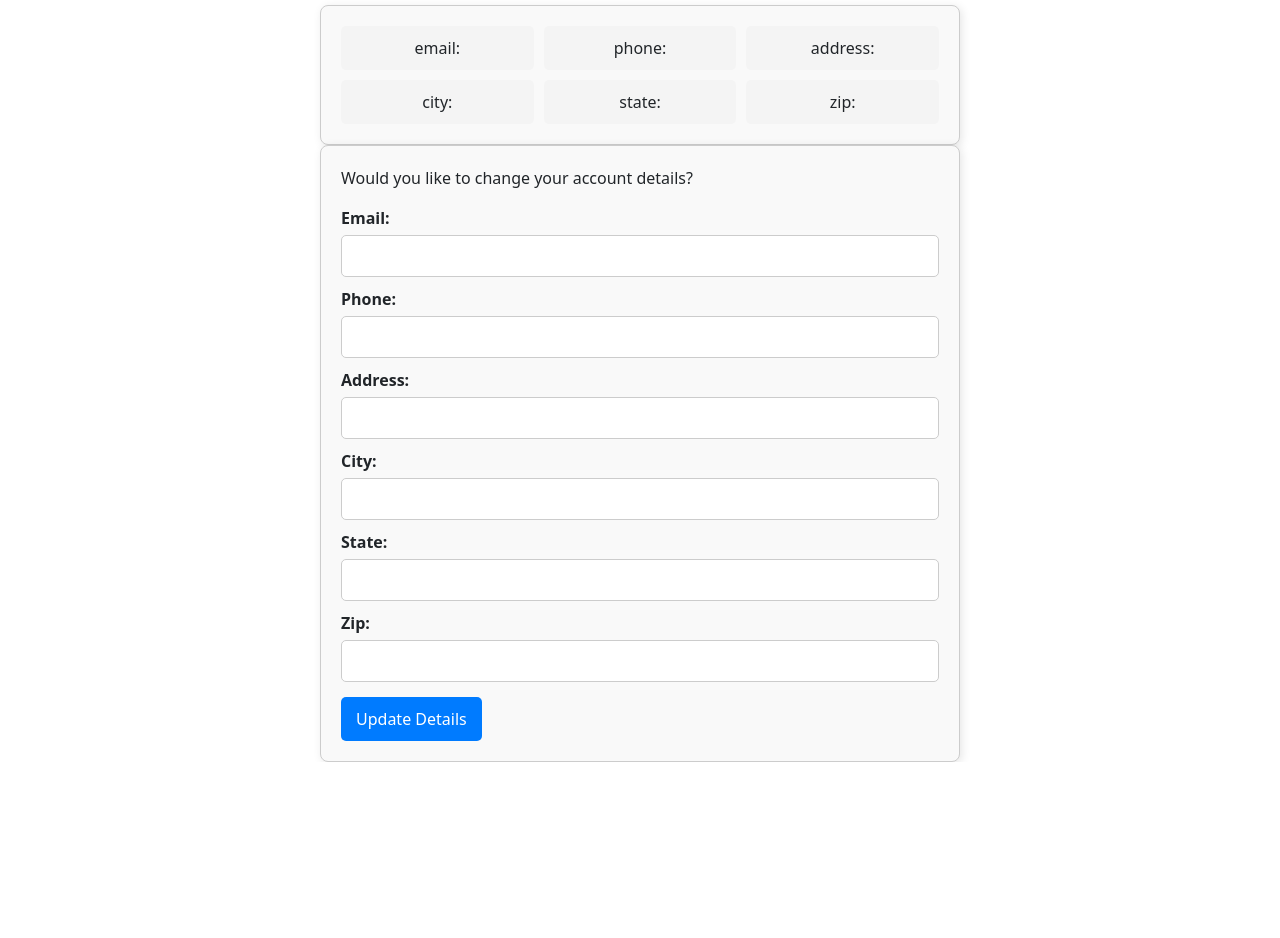
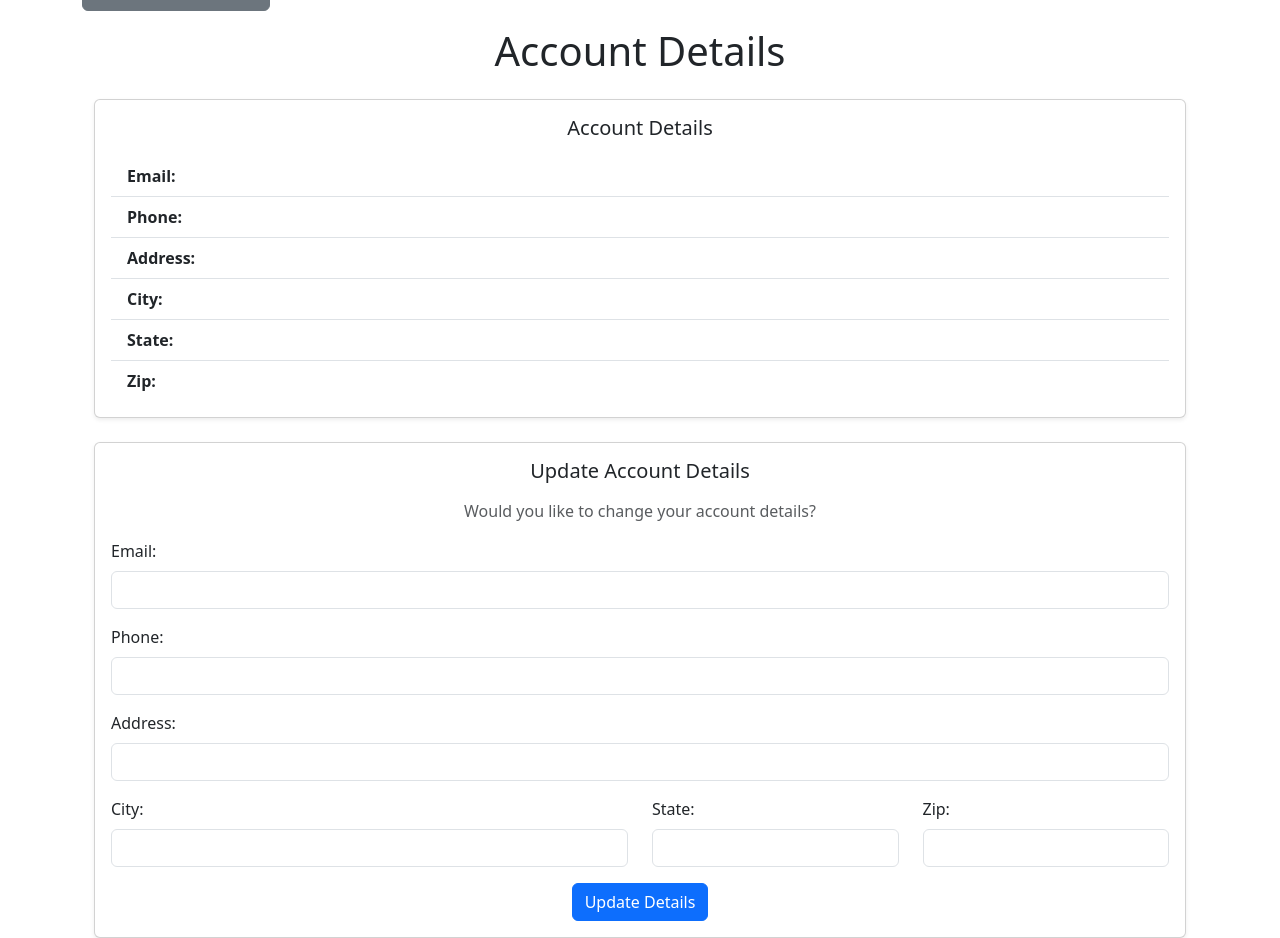
Before and after one commit to rileytittle/crsh-epic-disaster-resiliency-hub, a React (Vite) app in the folder frontend/: page /volunteer/account-details in a window 1280 px wide. Shown: the part 131-1069 px from the top of the page. Before the commit the page ends 893 px from the top, so only its background shows below. Built offline with nearby package versions, Linux system fonts and the light colour scheme.

Commit message:
Added css/bootstrap to all of my features

```diff
--- a/frontend/src/App.jsx
+++ b/frontend/src/App.jsx
@@ -6,6 +6,7 @@ import {
 	RouterProvider,
 } from "react-router-dom";
 import "./App.css";
+import 'bootstrap/dist/css/bootstrap.min.css';
 import MainLayout from "./layouts/MainLayout";
 import Homepage from "./pages/Homepage";
 import HomeownerRequests from "./pages/HomeownerRequests";
--- a/frontend/src/components/AccountDetails.jsx
+++ b/frontend/src/components/AccountDetails.jsx
@@ -1,18 +1,23 @@
-import "../App.css";
+import "bootstrap/dist/css/bootstrap.min.css";
 
-function AccountDetails(props){
+function AccountDetails(props) {
+    return (
+        <div className="container mt-4">
+            <div className="card shadow-sm">
+                <div className="card-body">
+                    <h5 className="card-title text-center mb-3">Account Details</h5>
+                    <ul className="list-group list-group-flush">
+                        <li className="list-group-item"><strong>Email:</strong> {props.email}</li>
+                        <li className="list-group-item"><strong>Phone:</strong> {props.phone}</li>
+                        <li className="list-group-item"><strong>Address:</strong> {props.address}</li>
+                        <li className="list-group-item"><strong>City:</strong> {props.city}</li>
+                        <li className="list-group-item"><strong>State:</strong> {props.state}</li>
+                        <li className="list-group-item"><strong>Zip:</strong> {props.zip}</li>
+                    </ul>
+                </div>
+            </div>
+        </div>
+    );
+}
 
-    return(
-        <>
-        <div className="div-account-details-grid">
-            <p>email: {props.email}</p>
-            <p>phone: {props.phone}</p>
-            <p>address: {props.address}</p>
-            <p>city: {props.city}</p>
-            <p>state: {props.state}</p>
-            <p>zip: {props.zip}</p>
-        </div>
-        </>
-    );
-
-} export default AccountDetails;
+export default AccountDetails;
--- a/frontend/src/components/ChangeAccountDetails.jsx
+++ b/frontend/src/components/ChangeAccountDetails.jsx
@@ -1,47 +1,33 @@
-import "../App.css";
+import "bootstrap/dist/css/bootstrap.min.css";
 import axios from "axios";
-
+import { useState, useEffect } from "react";
 
 function ChangeAccountDetails(props) {
-    return (
-        <div className="div-account-details">
-            <p>Would you like to change your account details?</p>
-            <form>
-                <label>Email:</label>
-                <input type="text" defaultValue={props.email} readOnly />
+    const [formData, setFormData] = useState({
+        phone: "",
+        address: "",
+        city: "",
+        state: "",
+        zip: "",
+    });
 
-                <label>Phone:</label>
-                <input type="text" defaultValue={props.phone} id="phone" />
+    // Sync props with state when props change
+    useEffect(() => {
+        setFormData({
+            phone: props.phone || "",
+            address: props.address || "",
+            city: props.city || "",
+            state: props.state || "",
+            zip: props.zip || "",
+        });
+    }, [props.phone, props.address, props.city, props.state, props.zip]);
 
-                <label>Address:</label>
-                <input type="text" defaultValue={props.address} id="address" />
-
-                <label>City:</label>
-                <input type="text" defaultValue={props.city} id="city" />
-
-                <label>State:</label>
-                <input type="text" defaultValue={props.state} id="state" />
-
-                <label>Zip:</label>
-                <input type="text" defaultValue={props.zip} id="zip" />
-
-                <button type="button" onClick={() => handleClick(props.email)}>Update Details</button>
-            </form>
-        </div>
-    );
-}
-
-function handleClick(email) {
-    const updatedDetails = {
-        email: email,
-        phone: document.getElementById("phone").value,
-        address: document.getElementById("address").value,
-        city: document.getElementById("city").value,
-        state: document.getElementById("state").value,
-        zip: document.getElementById("zip").value,
+    const handleChange = (e) => {
+        setFormData({ ...formData, [e.target.id]: e.target.value });
     };
 
-    console.log("Updated Details:", updatedDetails);
+    const handleClick = () => {
+        const updatedDetails = { email: props.email, ...formData };
 
         axios.post("http://localhost:3000/volunteer/update-user-details", updatedDetails)
             .then(response => {
@@ -52,7 +38,55 @@ function handleClick(email) {
                 console.error("Error updating user details:", error);
                 alert("Failed to update user details.");
             });
+    };
+
+    return (
+        <div className="container mt-4">
+            <div className="card shadow-sm">
+                <div className="card-body">
+                    <h5 className="card-title text-center mb-3">Update Account Details</h5>
+                    <p className="text-muted text-center">Would you like to change your account details?</p>
+                    <form>
+                        <div className="mb-3">
+                            <label className="form-label">Email:</label>
+                            <input type="text" className="form-control" value={props.email} readOnly />
+                        </div>
+
+                        <div className="mb-3">
+                            <label className="form-label">Phone:</label>
+                            <input type="text" className="form-control" id="phone" value={formData.phone} onChange={handleChange} />
+                        </div>
+
+                        <div className="mb-3">
+                            <label className="form-label">Address:</label>
+                            <input type="text" className="form-control" id="address" value={formData.address} onChange={handleChange} />
+                        </div>
+
+                        <div className="row">
+                            <div className="col-md-6 mb-3">
+                                <label className="form-label">City:</label>
+                                <input type="text" className="form-control" id="city" value={formData.city} onChange={handleChange} />
+                            </div>
+                            <div className="col-md-3 mb-3">
+                                <label className="form-label">State:</label>
+                                <input type="text" className="form-control" id="state" value={formData.state} onChange={handleChange} />
+                            </div>
+                            <div className="col-md-3 mb-3">
+                                <label className="form-label">Zip:</label>
+                                <input type="text" className="form-control" id="zip" value={formData.zip} onChange={handleChange} />
+                            </div>
+                        </div>
+
+                        <div className="text-center">
+                            <button type="button" className="btn btn-primary" onClick={handleClick}>
+                                Update Details
+                            </button>
+                        </div>
+                    </form>
+                </div>
+            </div>
+        </div>
+    );
 }
 
-
 export default ChangeAccountDetails;
--- a/frontend/src/components/JobCard.jsx
+++ b/frontend/src/components/JobCard.jsx
@@ -1,16 +1,33 @@
-import "../App.css";
+import "bootstrap/dist/css/bootstrap.min.css";
 
 function JobCard({ job }) {
     if (!job) return null; // Prevents rendering errors if job is null
 
     return (
-        <div className="div-account-details-grid">
-            <p>Street: {job.address}</p>
-            <p>City: {job.city}</p>
-            <p>State: {job.state}</p>
-            <p>Zip: {job.zip}</p>
-            <p>Help Type: {job.helpType.join(", ")}</p> {/* Ensure it's displayed correctly */}
-            <p>Team: {job.assignedTeam}</p>
+        <div className="card shadow-sm mb-3">
+            <div className="card-body">
+                <h5 className="card-title text-primary fw-bold">Job Details</h5>
+                <div className="row">
+                    <div className="col-md-6">
+                        <p className="mb-1"><strong>Street:</strong> {job.address}</p>
+                        <p className="mb-1"><strong>City:</strong> {job.city}</p>
+                    </div>
+                    <div className="col-md-6">
+                        <p className="mb-1"><strong>State:</strong> {job.state}</p>
+                        <p className="mb-1"><strong>Zip:</strong> {job.zip}</p>
+                    </div>
+                </div>
+
+                <p className="mt-2">
+                    <strong>Help Type:</strong>{" "}
+                    <span className="badge bg-success">{job.helpType.join(", ")}</span>
+                </p>
+
+                <p>
+                    <strong>Team:</strong>{" "}
+                    <span className="badge bg-info text-dark">{job.assignedTeam}</span>
+                </p>
+            </div>
         </div>
     );
 }
--- a/frontend/src/pages/VolLogin/VolLogin.jsx
+++ b/frontend/src/pages/VolLogin/VolLogin.jsx
@@ -22,7 +22,7 @@ function VolLogin() {
 			};
 			await axios
 				.post(
-					"https://crsh-epic-disaster-resiliency-hub-server.vercel.app/volunteer/login", //https://crsh-epic-disaster-resiliency-hub-server.vercel.app
+					"http://localhost:3000/volunteer/login", //https://crsh-epic-disaster-resiliency-hub-server.vercel.app
 					userData,
 					{ headers }
 				)
--- a/frontend/src/pages/volunteer/VolunteerAccountSettings.jsx
+++ b/frontend/src/pages/volunteer/VolunteerAccountSettings.jsx
@@ -1,11 +1,14 @@
+import { useNavigate } from "react-router-dom";
 import AccountDetails from "../../components/AccountDetails";
 import ChangeAccountDetails from "../../components/ChangeAccountDetails";
 import axios from 'axios';
 import { useState, useEffect } from "react";
+import "bootstrap/dist/css/bootstrap.min.css";
 
-// Page where volunteer users can update information about their account
 function VolunteerAccountSettings() {
+    const navigate = useNavigate(); // Initialize navigation
     const userToken = sessionStorage.getItem("userToken");
+
     const [email, setEmail] = useState("");
     const [phone, setPhone] = useState("");
     const [address, setAddress] = useState("");
@@ -15,15 +18,11 @@ function VolunteerAccountSettings() {
 
     useEffect(() => {
         function fetchUserData() {
-            const apiUrl = 'https://crsh-epic-disaster-resiliency-hub-server.vercel.app/volunteer/user-details';
-
-            axios.get(apiUrl, {
+            axios.get("http://localhost:3000/volunteer/user-details", {
                 params: { userToken: userToken }
             })
             .then(response => {
                 console.log('User data:', response.data);
-
-                // Assuming response.data is an array and the first element contains the user details
                 const user = response.data;
 
                 setEmail(user.email);
@@ -34,7 +33,6 @@ function VolunteerAccountSettings() {
                 setZip(user.zipCode);
             })
             .catch(error => {
-                // Handle error
                 console.error('There was an error fetching the user data:', error);
             });
         }
@@ -42,15 +40,19 @@ function VolunteerAccountSettings() {
         if (userToken) {
             fetchUserData();
         }
-
-    }, [userToken]);  // Fetch data only when userToken changes
+    }, [userToken]);
 
     return (
-        <>
-            <h1>Account Details</h1>
+        <div className="container mt-4">
+            {/* Back Button */}
+            <button className="btn btn-secondary mb-3" onClick={() => navigate("/volunteer-dashboard")}>
+                ← Back to Dashboard
+            </button>
+
+            <h1 className="text-center">Account Details</h1>
             <AccountDetails email={email} phone={phone} address={address} city={city} state={state} zip={zip} />
             <ChangeAccountDetails email={email} phone={phone} address={address} city={city} state={state} zip={zip} />
-        </>
+        </div>
     );
 }
 
```
Also changed, not shown: frontend/src/pages/volunteer/VolunteerDashboard.jsx (+40 -31 lines), 2 other files (tests, documents, lock files or other folders). Lines whose indentation alone changed are shown as unchanged.
